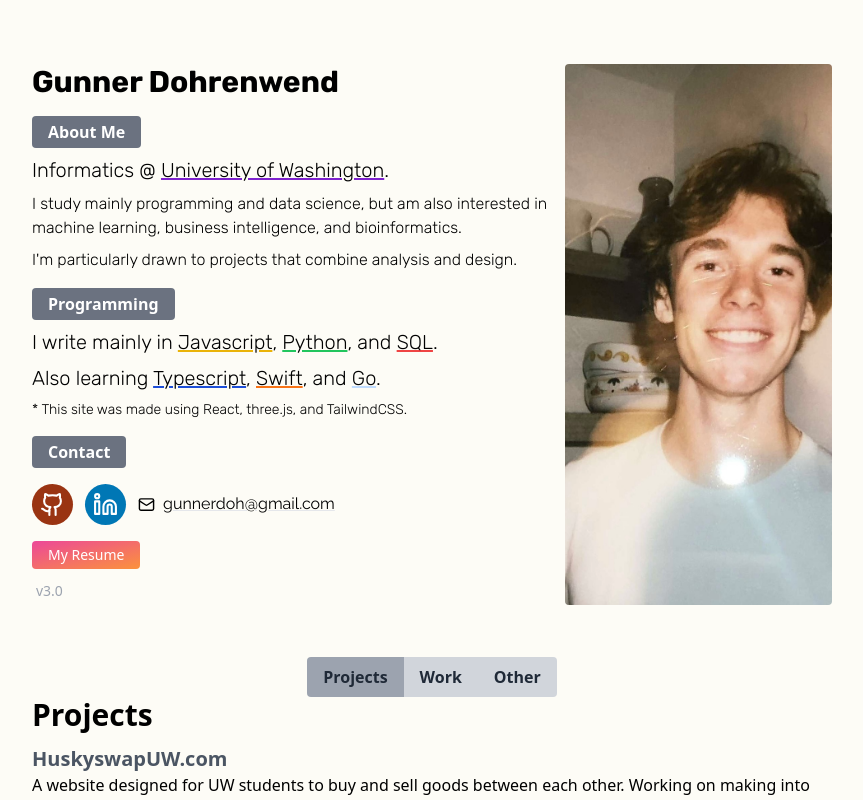
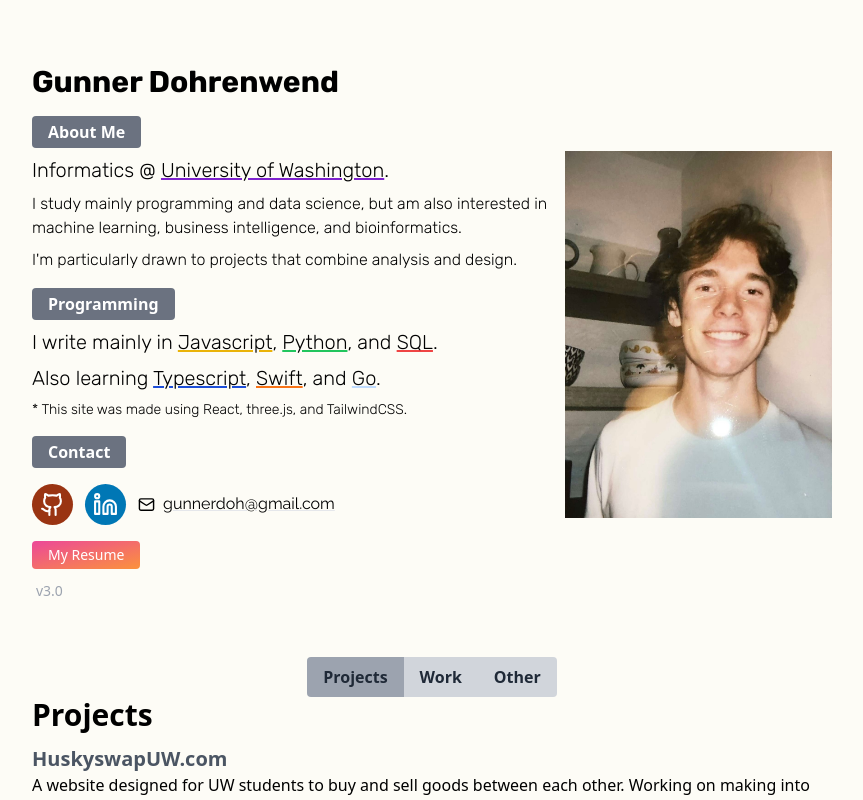
Before and after one commit to gunnerdoh/portfolio, a React (Create React App) app in the folder portfolio/: page / in a window 1280 px wide. Shown: the top 800 px of the page, without its empty margins (208-1071 px from the left). Built offline with nearby package versions, Linux system fonts and the light colour scheme; no server answers; a web font is replaced by a local one.

Commit message:
fixed profile image

```diff
--- a/portfolio/src/Frontpage.js
+++ b/portfolio/src/Frontpage.js
@@ -63,7 +63,7 @@ function Frontpage() {
                         {/* Right Image Column */}
                         <div className="md:w-1/3 flex justify-center">
                             <img
-                                className="w-full max-w-[320px] object-cover rounded"
+                                className="max-w-[320px] w-full h-auto rounded object-contain"
                                 src="/img/IMG_0234.jpg"
                                 alt="Profile"
                             />
```
